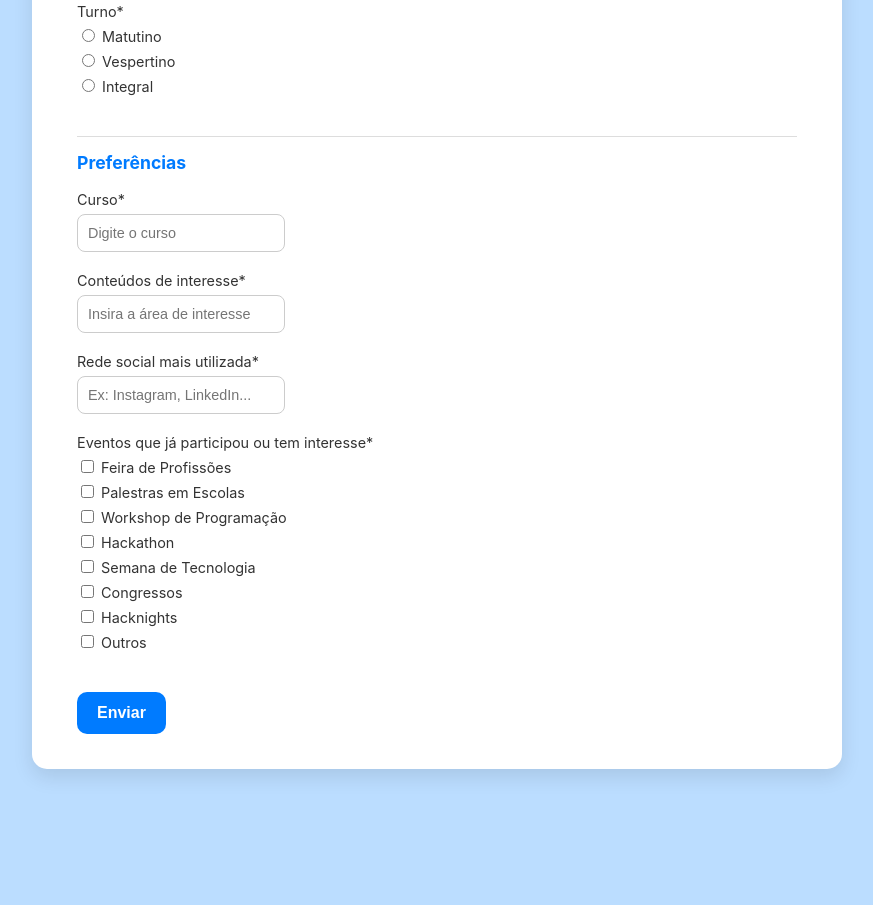
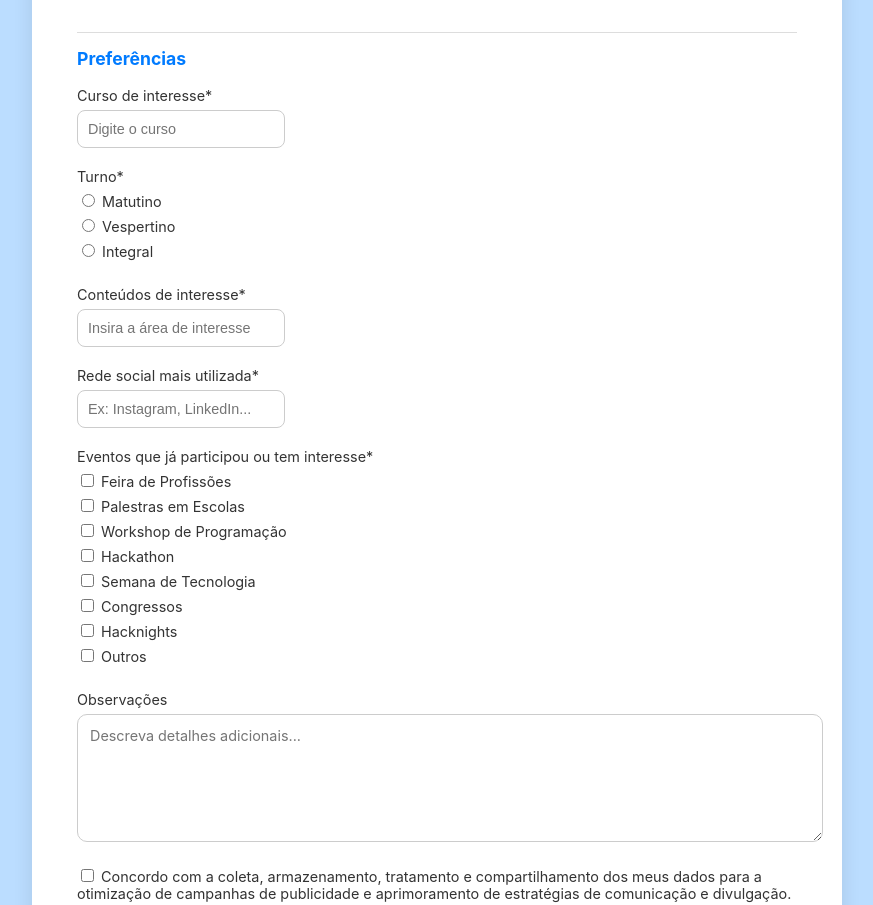
Before and after one commit to LeoAboard/Student-Interest-Prediction, a website: page Frontend/formulario.html in a window 1280 px wide. Shown: the part 849-1754 px from the top of the page, without its empty margins (203-1076 px from the left). Before the commit the page ends 1666 px from the top, so only its background shows below. Drawn offline with Linux system fonts and the light colour scheme.

Commit message:
Updade Formulario
Atualização das preferências

```diff
--- a/Frontend/assets/css/formulario.css
+++ b/Frontend/assets/css/formulario.css
@@ -124,3 +124,22 @@ body.form-body {
 .btn-enviar:hover {
   background-color: #005fcc;
 }
+
+/*formulário*/
+.campo-observacoes {
+  width: 100%;
+  min-width: 100%;
+  max-width: 100%;
+  padding: 12px;
+  border-radius: 10px;
+  border: 1px solid #ccc;
+  font-size: 0.9rem;
+  font-family: 'Inter', sans-serif;
+  resize: vertical;
+  outline: none;
+}
+
+.campo-observacoes:focus {
+  border-color: #007BFF;
+  box-shadow: 0 0 4px rgba(0, 123, 255, 0.3);
+}
--- a/Frontend/assets/js/formulario.js
+++ b/Frontend/assets/js/formulario.js
@@ -1,3 +1,7 @@
+window.onload = function() {
+  alert("Seja bem vindo ao formulário!\n Agradecemos seu apoio com a participação nesse pesquisa.")
+}
+
 document.addEventListener("DOMContentLoaded", () => {
   const form = document.getElementById("formContribuicao");
 
--- a/Frontend/formulario.html
+++ b/Frontend/formulario.html
@@ -78,6 +78,15 @@
 
 
 
+
+
+      <h3 class="subtitulo-form">Preferências</h3>
+      <div class="campo-form">
+            <label>Curso de interesse*</label>
+            <input type="text" name="curso" placeholder="Digite o curso" required>
+      </div>
+
+
       <div class="campo-form">
             <label>Turno*</label>
             <div class="opcoes">
@@ -87,11 +96,6 @@
             </div>
       </div>
 
-      <h3 class="subtitulo-form">Preferências</h3>
-      <div class="campo-form">
-            <label>Curso*</label>
-            <input type="text" name="curso" placeholder="Digite o curso" required>
-      </div>
       <div class="campo-form">
             <label>Conteúdos de interesse*</label>
             <input type="text" name="interesse" placeholder="Insira a área de interesse" required>
@@ -115,6 +119,21 @@
                 <label><input type="checkbox"> Outros</label>
             </div>
         </div>
+        <div class="campo-form">
+          <label for="observações">Observações</label>
+          <textarea id="obs"
+                  name="observacoes"
+                  class="campo-observacoes"
+                  rows="6"
+                  placeholder="Descreva detalhes adicionais..."></textarea>
+        </div>
+
+        <div class="campo-form">
+          <div class="consentimento">
+            <label> <input type="checkbox"> Concordo com a coleta, armazenamento, tratamento e compartilhamento dos meus dados para a otimização de campanhas de publicidade e aprimoramento de estratégias de comunicação e divulgação.</label>
+          </div>
+        </div>
+
 
       <button type="submit" class="btn-enviar">Enviar</button>
     </form>
```
